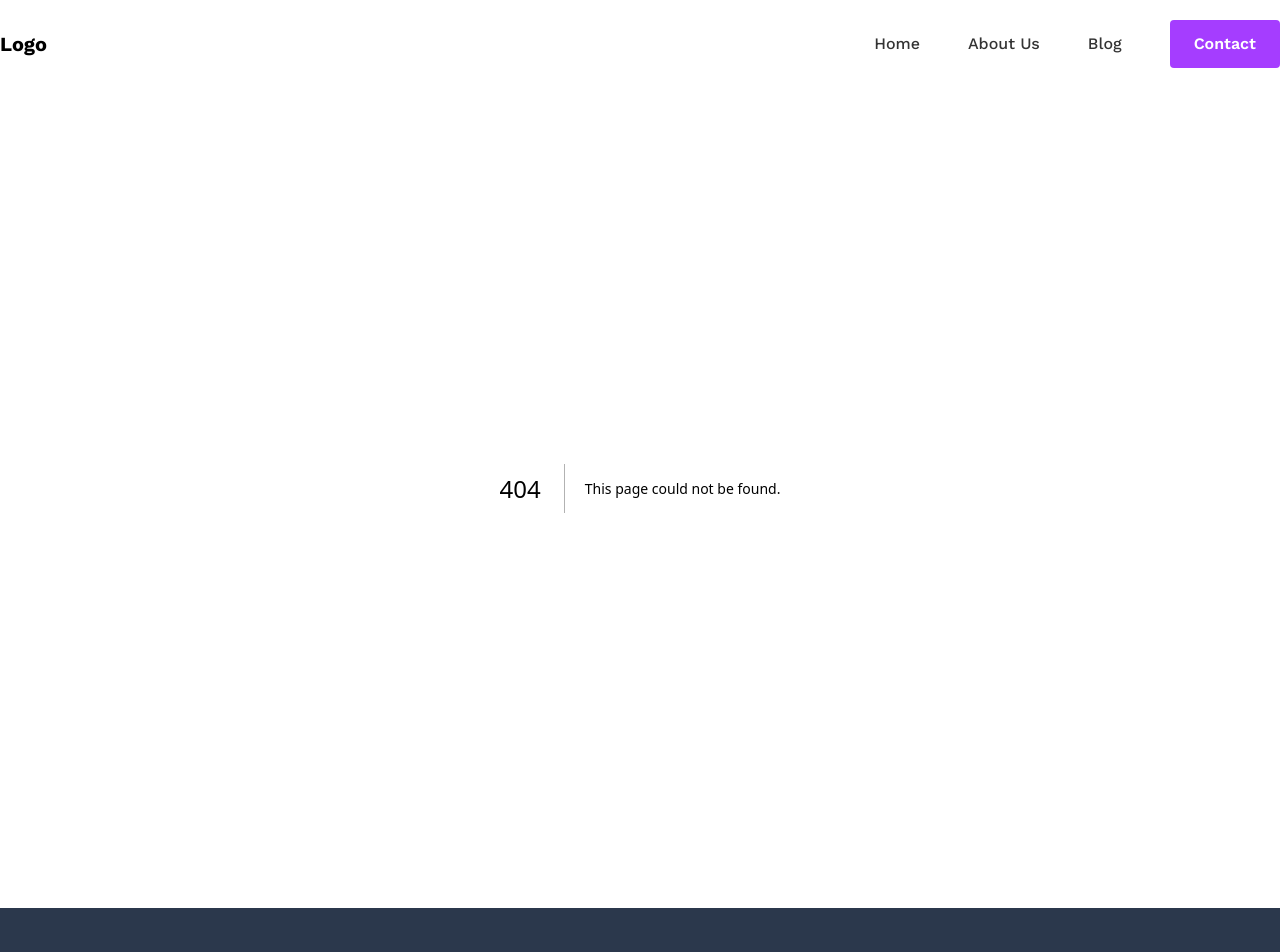
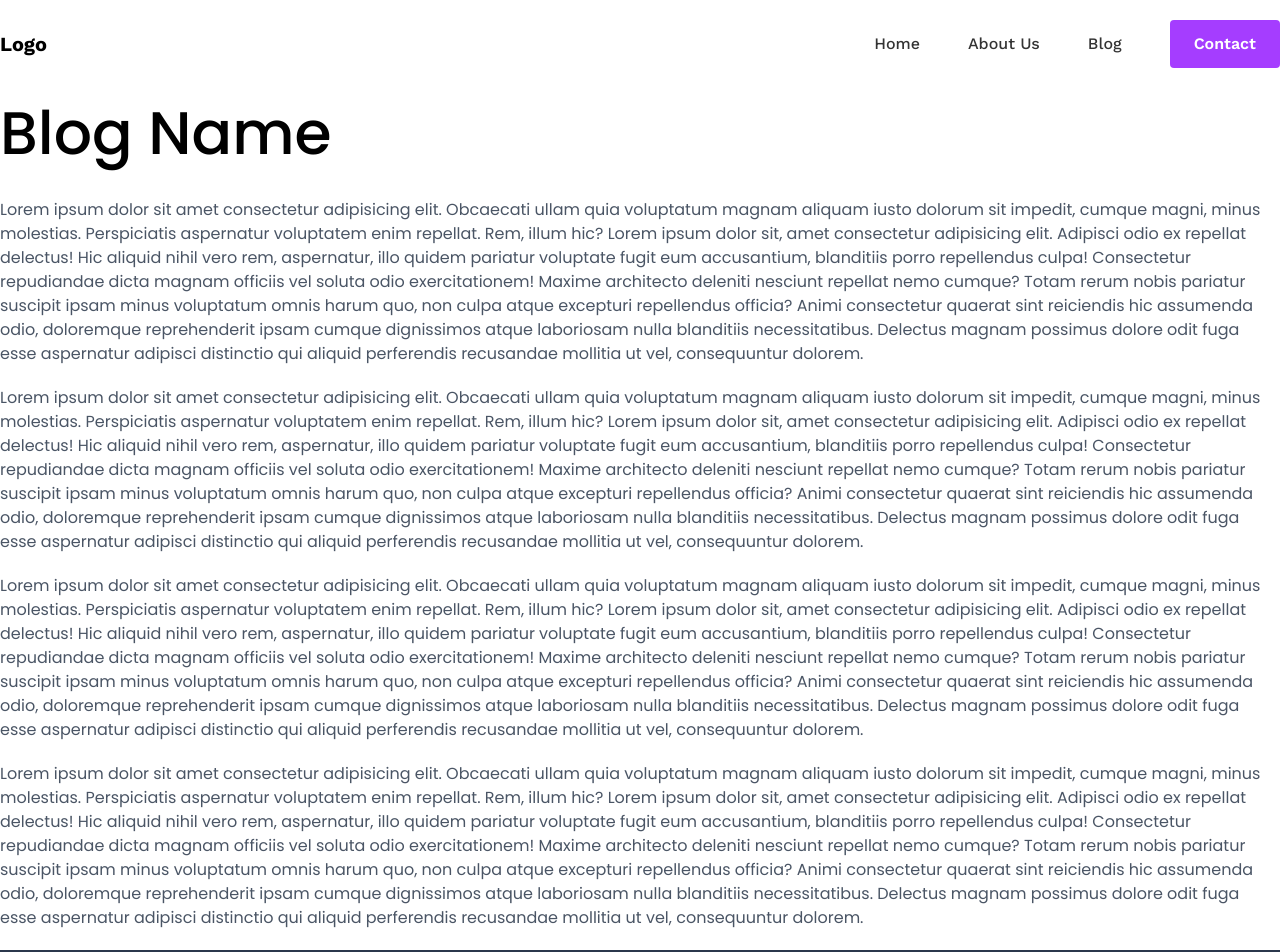
Before and after one commit to Nahid-hasan-web/DMportfolio, a Next.js app: page /blogDetails in a window 1280 px wide. Before the commit this address had no page. Shown: the top 952 px of the page. Built offline with nearby package versions, Linux system fonts and the light colour scheme.

Commit message:
blog card and blog details page added

```diff
--- /dev/null
+++ b/app/(pages)/blogDetails/page.jsx
@@ -0,0 +1,33 @@
+import React from 'react'
+
+const page = () => {
+  return (
+    <>
+    <section id='blogDetails'>
+            <div className="container">
+                <h2 className='text-[60px] font-medium  font-poppins text-black'>Blog Name</h2>
+                <p className='text-base font-normal font-poppins text-gray-600 mt-5'>
+                    Lorem ipsum dolor sit amet consectetur adipisicing elit. Obcaecati ullam quia voluptatum magnam aliquam iusto dolorum sit impedit, cumque magni, minus molestias. Perspiciatis aspernatur voluptatem enim repellat. Rem, illum hic?
+                    Lorem ipsum dolor sit, amet consectetur adipisicing elit. Adipisci odio ex repellat delectus! Hic aliquid nihil vero rem, aspernatur, illo quidem pariatur voluptate fugit eum accusantium, blanditiis porro repellendus culpa! Consectetur repudiandae dicta magnam officiis vel soluta odio exercitationem! Maxime architecto deleniti nesciunt repellat nemo cumque? Totam rerum nobis pariatur suscipit ipsam minus voluptatum omnis harum quo, non culpa atque excepturi repellendus officia? Animi consectetur quaerat sint reiciendis hic assumenda odio, doloremque reprehenderit ipsam cumque dignissimos atque laboriosam nulla blanditiis necessitatibus. Delectus magnam possimus dolore odit fuga esse aspernatur adipisci distinctio qui aliquid perferendis recusandae mollitia ut vel, consequuntur dolorem.
+                </p>
+                <p className='text-base font-normal font-poppins text-gray-600 mt-5'>
+                    Lorem ipsum dolor sit amet consectetur adipisicing elit. Obcaecati ullam quia voluptatum magnam aliquam iusto dolorum sit impedit, cumque magni, minus molestias. Perspiciatis aspernatur voluptatem enim repellat. Rem, illum hic?
+                    Lorem ipsum dolor sit, amet consectetur adipisicing elit. Adipisci odio ex repellat delectus! Hic aliquid nihil vero rem, aspernatur, illo quidem pariatur voluptate fugit eum accusantium, blanditiis porro repellendus culpa! Consectetur repudiandae dicta magnam officiis vel soluta odio exercitationem! Maxime architecto deleniti nesciunt repellat nemo cumque? Totam rerum nobis pariatur suscipit ipsam minus voluptatum omnis harum quo, non culpa atque excepturi repellendus officia? Animi consectetur quaerat sint reiciendis hic assumenda odio, doloremque reprehenderit ipsam cumque dignissimos atque laboriosam nulla blanditiis necessitatibus. Delectus magnam possimus dolore odit fuga esse aspernatur adipisci distinctio qui aliquid perferendis recusandae mollitia ut vel, consequuntur dolorem.
+                </p>
+                <p className='text-base font-normal font-poppins text-gray-600 mt-5'>
+                    Lorem ipsum dolor sit amet consectetur adipisicing elit. Obcaecati ullam quia voluptatum magnam aliquam iusto dolorum sit impedit, cumque magni, minus molestias. Perspiciatis aspernatur voluptatem enim repellat. Rem, illum hic?
+                    Lorem ipsum dolor sit, amet consectetur adipisicing elit. Adipisci odio ex repellat delectus! Hic aliquid nihil vero rem, aspernatur, illo quidem pariatur voluptate fugit eum accusantium, blanditiis porro repellendus culpa! Consectetur repudiandae dicta magnam officiis vel soluta odio exercitationem! Maxime architecto deleniti nesciunt repellat nemo cumque? Totam rerum nobis pariatur suscipit ipsam minus voluptatum omnis harum quo, non culpa atque excepturi repellendus officia? Animi consectetur quaerat sint reiciendis hic assumenda odio, doloremque reprehenderit ipsam cumque dignissimos atque laboriosam nulla blanditiis necessitatibus. Delectus magnam possimus dolore odit fuga esse aspernatur adipisci distinctio qui aliquid perferendis recusandae mollitia ut vel, consequuntur dolorem.
+                </p>
+                <p className='text-base font-normal font-poppins text-gray-600 mt-5'>
+                    Lorem ipsum dolor sit amet consectetur adipisicing elit. Obcaecati ullam quia voluptatum magnam aliquam iusto dolorum sit impedit, cumque magni, minus molestias. Perspiciatis aspernatur voluptatem enim repellat. Rem, illum hic?
+                    Lorem ipsum dolor sit, amet consectetur adipisicing elit. Adipisci odio ex repellat delectus! Hic aliquid nihil vero rem, aspernatur, illo quidem pariatur voluptate fugit eum accusantium, blanditiis porro repellendus culpa! Consectetur repudiandae dicta magnam officiis vel soluta odio exercitationem! Maxime architecto deleniti nesciunt repellat nemo cumque? Totam rerum nobis pariatur suscipit ipsam minus voluptatum omnis harum quo, non culpa atque excepturi repellendus officia? Animi consectetur quaerat sint reiciendis hic assumenda odio, doloremque reprehenderit ipsam cumque dignissimos atque laboriosam nulla blanditiis necessitatibus. Delectus magnam possimus dolore odit fuga esse aspernatur adipisci distinctio qui aliquid perferendis recusandae mollitia ut vel, consequuntur dolorem.
+                </p>
+
+            </div>
+    </section>
+
+    </>
+  )
+}
+
+export default page
--- a/app/common-components/BlogCard.jsx
+++ b/app/common-components/BlogCard.jsx
@@ -1,10 +1,17 @@
+import Link from 'next/link'
 import React from 'react'
+import { LuSquareArrowOutUpRight } from "react-icons/lu";
 
 const BlogCard = () => {
   return (
     <>
         <div className='w-[312px] rounded-lg overflow-hidden border border-[#F0F1F3]'>
-            <div className='w-full h-[226px] bg-gray-200'></div>
+            <div className='w-full h-[226px] bg-gray-200 relative overflow-hidden group'>
+
+
+
+              <button className='w-full h-full absolute top-full group-hover:top-0 duration-[.4s] left-0 text-white  bg-[#0000007b] flex justify-center items-center text-xl font-medium font-poppins  gap-4  '>View Details <LuSquareArrowOutUpRight/></button>
+            </div>
             <div className='p-5'>
             <p className='text-sm font-normal text-[#87909D] mt-6 mb-2'>22 Oct, 2020 / 246 Comments</p>
             <h2 className='text-lg font-medium text-[#333333]'>Lorem ipsum dolor sit consea. Nulla purus arcu</h2>
```
Also changed, not shown: 1 other file (tests, documents, lock files or other folders).
